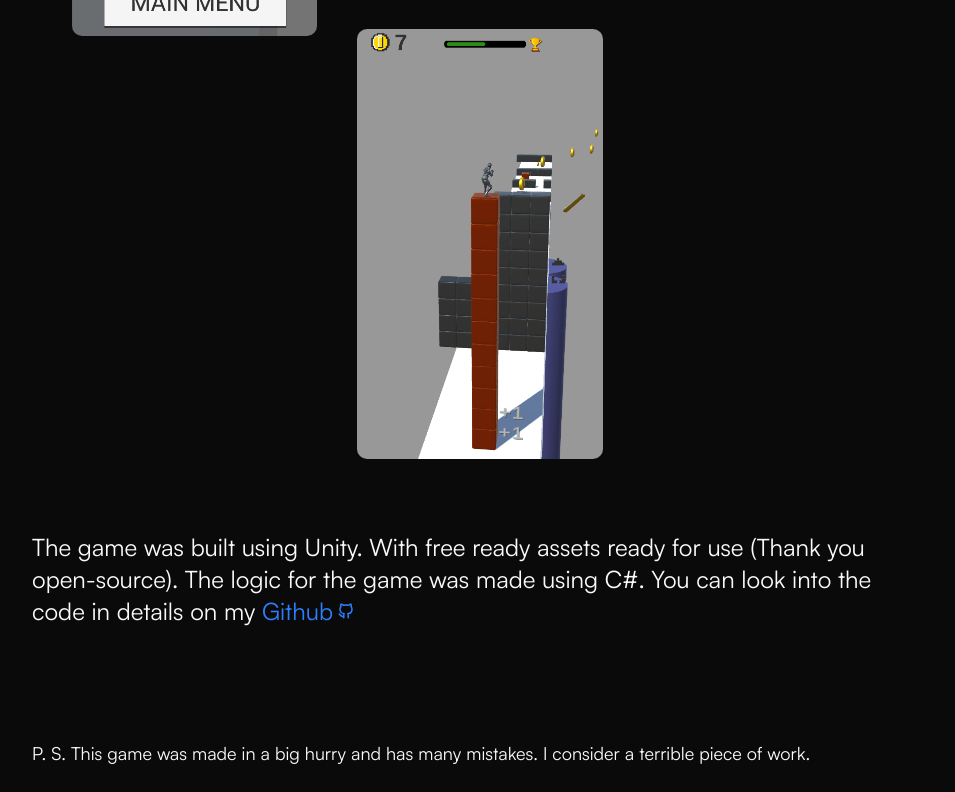
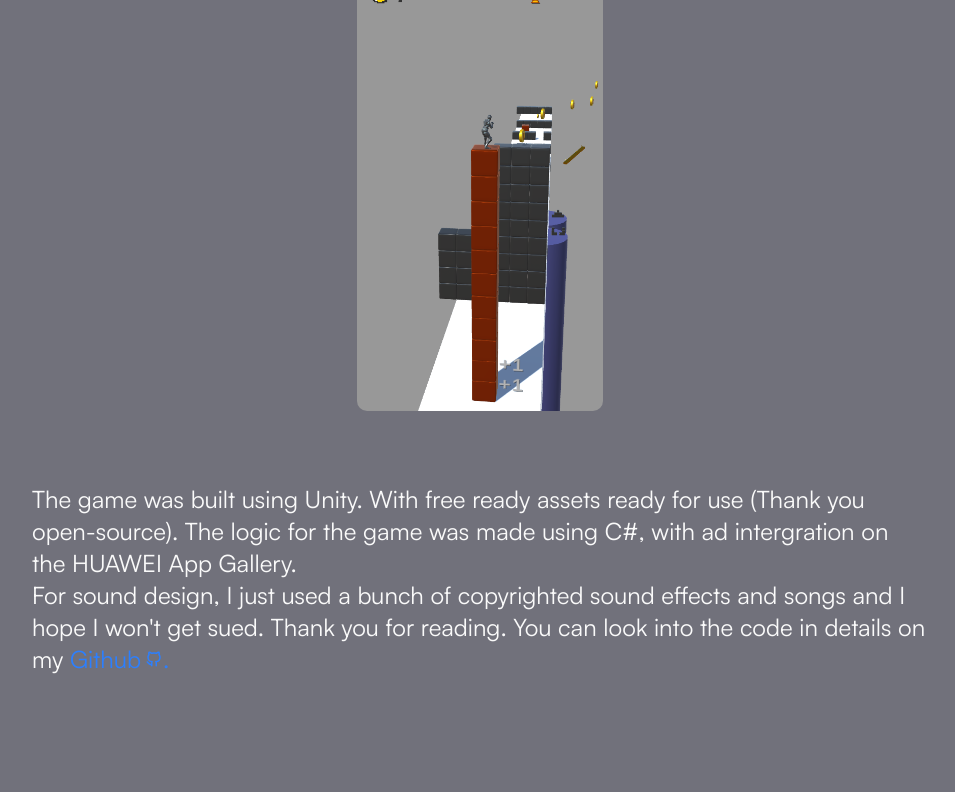
Before and after one commit to MahmoudHilani/portfolio, a Next.js app: page /cube-surfer in a window 1280 px wide. Shown: the part 2000-2792 px from the top of the page, without its empty margins (160-1115 px from the left). Built offline with nearby package versions, Linux system fonts and the light colour scheme.

Commit message:
fix: font fixes

```diff
--- a/src/app/cube-surfer/page.tsx
+++ b/src/app/cube-surfer/page.tsx
@@ -19,10 +19,12 @@ const images = [
 
 export default function SurferPage() {
   return (
-    <div className="w-full h-full px-48">
-      <div className="flex flex-col justify-center items-center text-6xl my-8 text-gray-500 ">
-        <div className="font-extrabold ">CUBE SURFER</div>
-        <div className="font-light text-8xl">EXTREME</div>
+    <div className="w-full  px-48 bg-zinc-500 ">
+      <div className="flex flex-col justify-center items-center text-6xl mt-8 mb-24 text-gray-500 relative font-roboto">
+        <div className="font-extrabold">CUBE SURFER</div>
+        <div className="font-extralight text-[88px] absolute top-11">
+          EXTREME
+        </div>
       </div>
       <div className="grid grid-cols-2 my-12 ">
         <div className="pr-8 text-2xl">
@@ -48,14 +50,17 @@ export default function SurferPage() {
       <ParallaxScroll images={images} className="h-full w-full" />
       <div className=" py-28 text-2xl">
         The game was built using Unity. With free ready assets ready for use
-        (Thank you open-source). The logic for the game was made using C#. You
-        can look into the code in details on my{" "}
+        (Thank you open-source). The logic for the game was made using C#, with
+        ad intergration on the HUAWEI App Gallery. <br /> For sound design, I
+        just used a bunch of copyrighted sound effects and songs and I hope I
+        won't get sued. Thank you for reading. You can look into the code in
+        details on my{" "}
         <Link
           href={"https://github.com/MahmoudHilani/minimalistic-cube-surfer"}
           className="inline-flex items-center  text-blue-500 transition-all ease-in-out duration-150 hover:underline hover:text-blue-700 "
         >
           Github
-          <IconBrandGithub className="ml-1 " width={18} />
+          <IconBrandGithub className="ml-1 " width={18} />.
         </Link>
       </div>
       <div className="mb-32 text-lg">
--- a/src/app/globals.css
+++ b/src/app/globals.css
@@ -13,6 +13,7 @@
   --color-foreground: var(--foreground);
   --font-sans: var(--font-geist-sans);
   --font-mono: var(--font-geist-mono);
+  --font-roboto: var(--font-roboto);
   --color-sidebar-ring: var(--sidebar-ring);
   --color-sidebar-border: var(--sidebar-border);
   --color-sidebar-accent-foreground: var(--sidebar-accent-foreground);
--- a/src/app/layout.tsx
+++ b/src/app/layout.tsx
@@ -1,5 +1,5 @@
 import type { Metadata } from "next";
-import { Geist, Geist_Mono } from "next/font/google";
+import { Geist, Geist_Mono, Roboto } from "next/font/google";
 import localFont from "next/font/local";
 import "./globals.css";
 import { FloatingDock } from "@/components/ui/floating-dock";
@@ -59,6 +59,11 @@ const geistMono = Geist_Mono({
   subsets: ["latin"],
 });
 
+const roboto = Roboto({
+  variable: "--font-roboto",
+  subsets: ["latin"],
+});
+
 export const metadata: Metadata = {
   title: "Mahmoud's Portfolio",
   description:
@@ -80,9 +85,9 @@ export default function RootLayout({
   children: React.ReactNode;
 }>) {
   return (
-    <html lang="en" className={`dark ${satoshi.className}`}>
+    <html lang="en" className={`dark ${roboto.variable} ${geistMono.variable} ${satoshi.className}`}>
       <body className="scrollbar-none">
-        <div >
+        <div>
           <Suspense fallback={<Loading />}>{children}</Suspense>
           <div className="flex z-50 justify-center items-center fixed bottom-4 inset-x-0">
             <FloatingDock items={links} />
```
Also changed, not shown: src/app/fonts/Roboto-Bold.ttf (deleted), src/app/fonts/Roboto-Thin.ttf (deleted).
